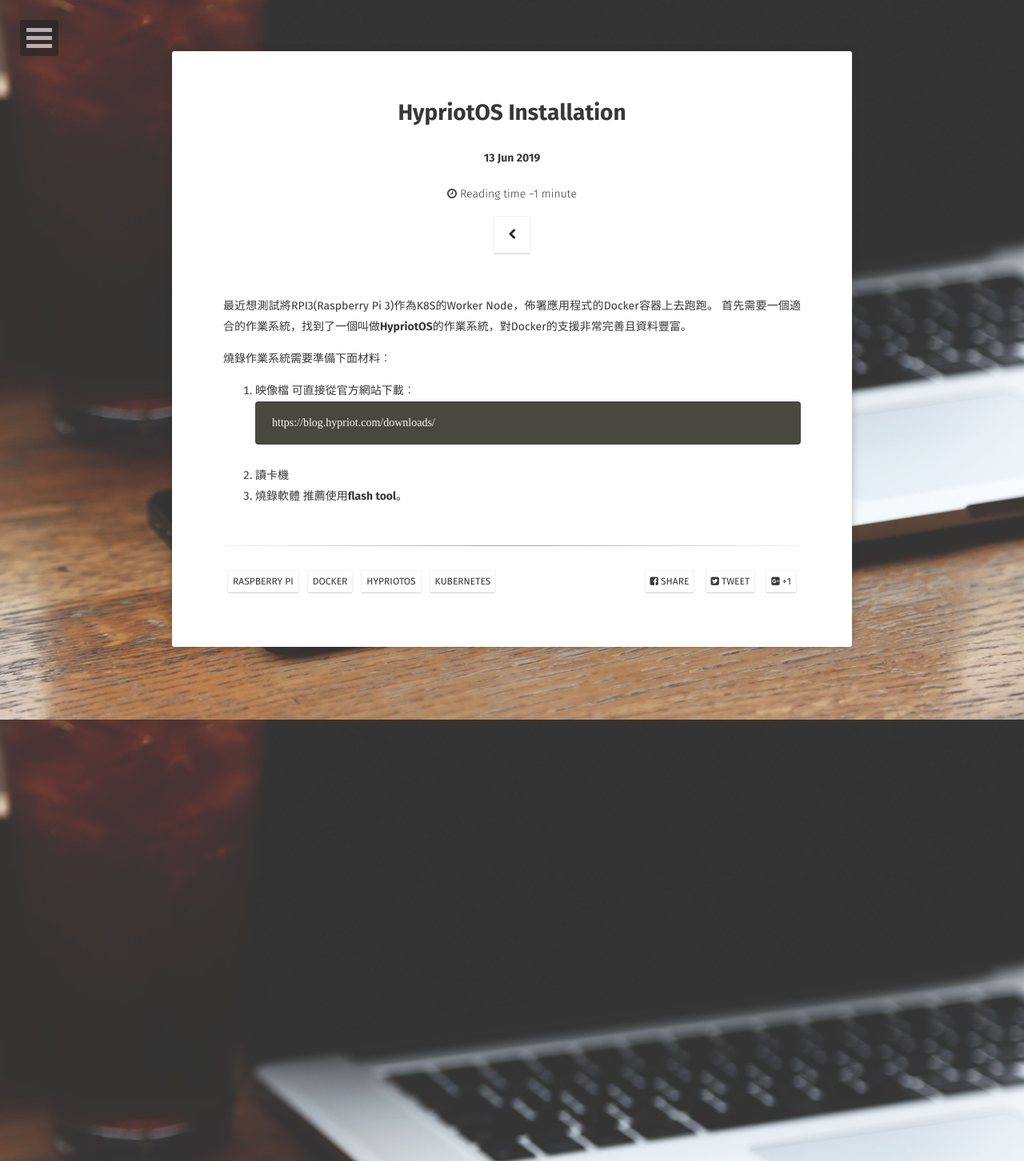
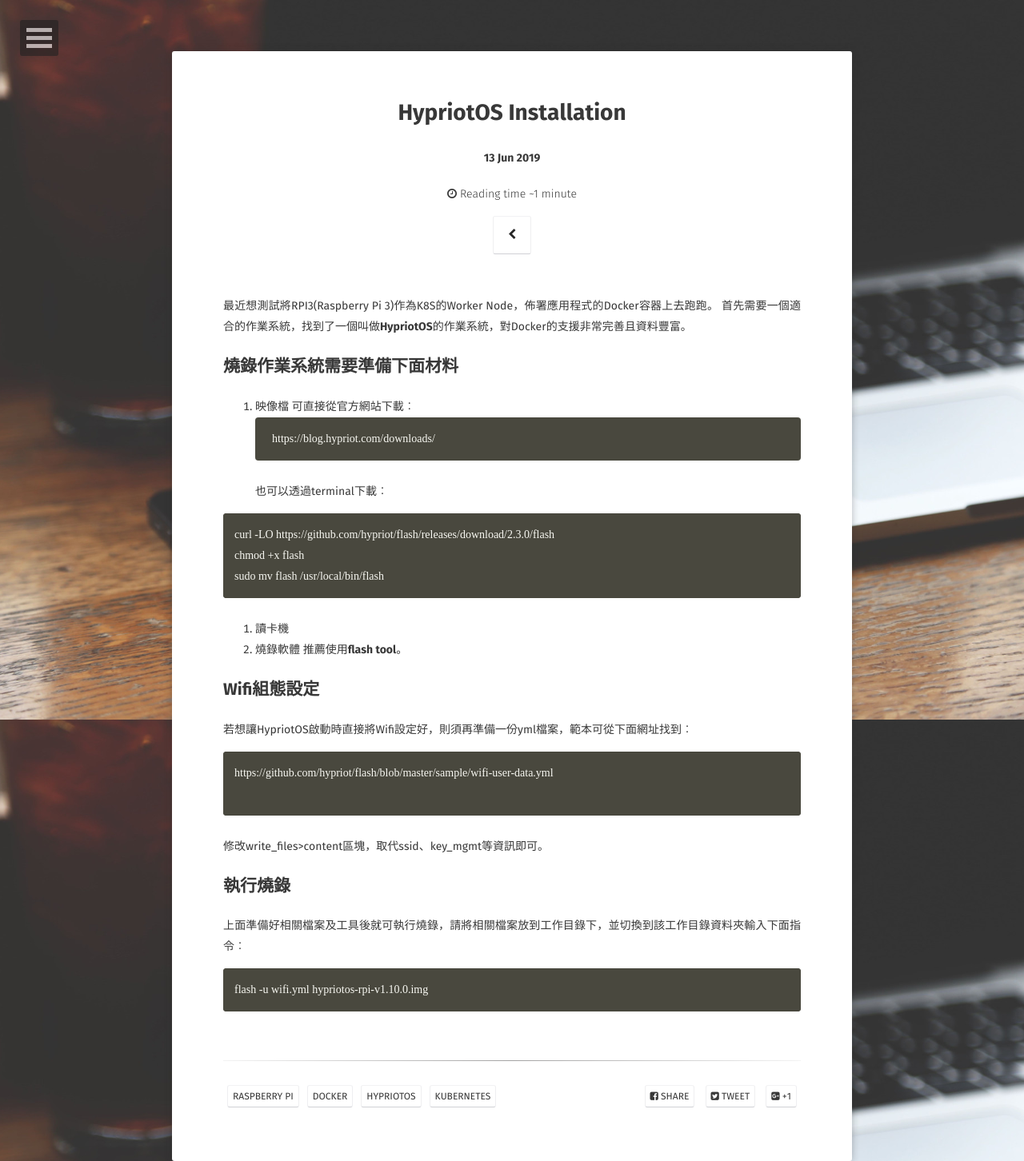
Before and after one commit to kisekitw/kisekitw.github.io, a Jekyll site: the page built from _posts/2020-06-13-HypriotOS Installation.md, in a window 1280 px wide. Shown: the whole page at 80% size. Built offline with Jekyll 4.4.1, drawn with Linux system fonts in a browser that asks for light colours; some web fonts are replaced.

Commit message:
hypriotOS flash instructions

````diff
--- a/_posts/2020-06-13-HypriotOS Installation.md
+++ b/_posts/2020-06-13-HypriotOS Installation.md
@@ -14,12 +14,33 @@ comments: false
 最近想測試將RPI3(Raspberry Pi 3)作為K8S的Worker Node，佈署應用程式的Docker容器上去跑跑。
 首先需要一個適合的作業系統，找到了一個叫做**HypriotOS**的作業系統，對Docker的支援非常完善且資料豐富。
 
-燒錄作業系統需要準備下面材料︰
+## 燒錄作業系統需要準備下面材料
 1. 映像檔
    可直接從官方網站下載︰
 ```
 https://blog.hypriot.com/downloads/
 ```
+也可以透過terminal下載︰
+
+```
+curl -LO https://github.com/hypriot/flash/releases/download/2.3.0/flash
+chmod +x flash
+sudo mv flash /usr/local/bin/flash
+```
 2. 讀卡機
 3. 燒錄軟體
    推薦使用**flash tool**。
+
+## Wifi組態設定
+若想讓HypriotOS啟動時直接將Wifi設定好，則須再準備一份yml檔案，範本可從下面網址找到︰
+```
+https://github.com/hypriot/flash/blob/master/sample/wifi-user-data.yml
+
+```
+修改write_files>content區塊，取代ssid、key_mgmt等資訊即可。
+
+## 執行燒錄
+上面準備好相關檔案及工具後就可執行燒錄，請將相關檔案放到工作目錄下，並切換到該工作目錄資料夾輸入下面指令︰
+```
+flash -u wifi.yml hypriotos-rpi-v1.10.0.img
+```
````
